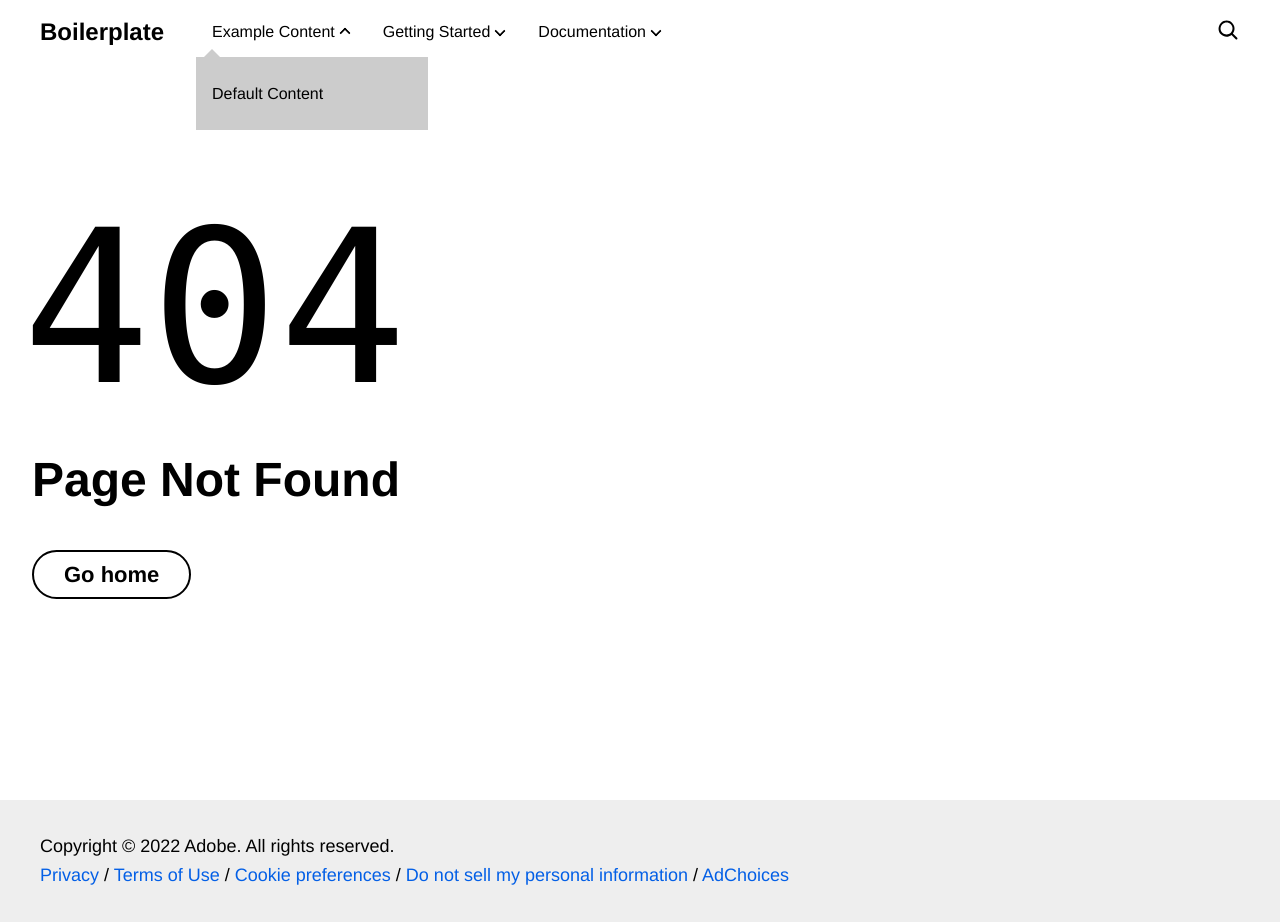
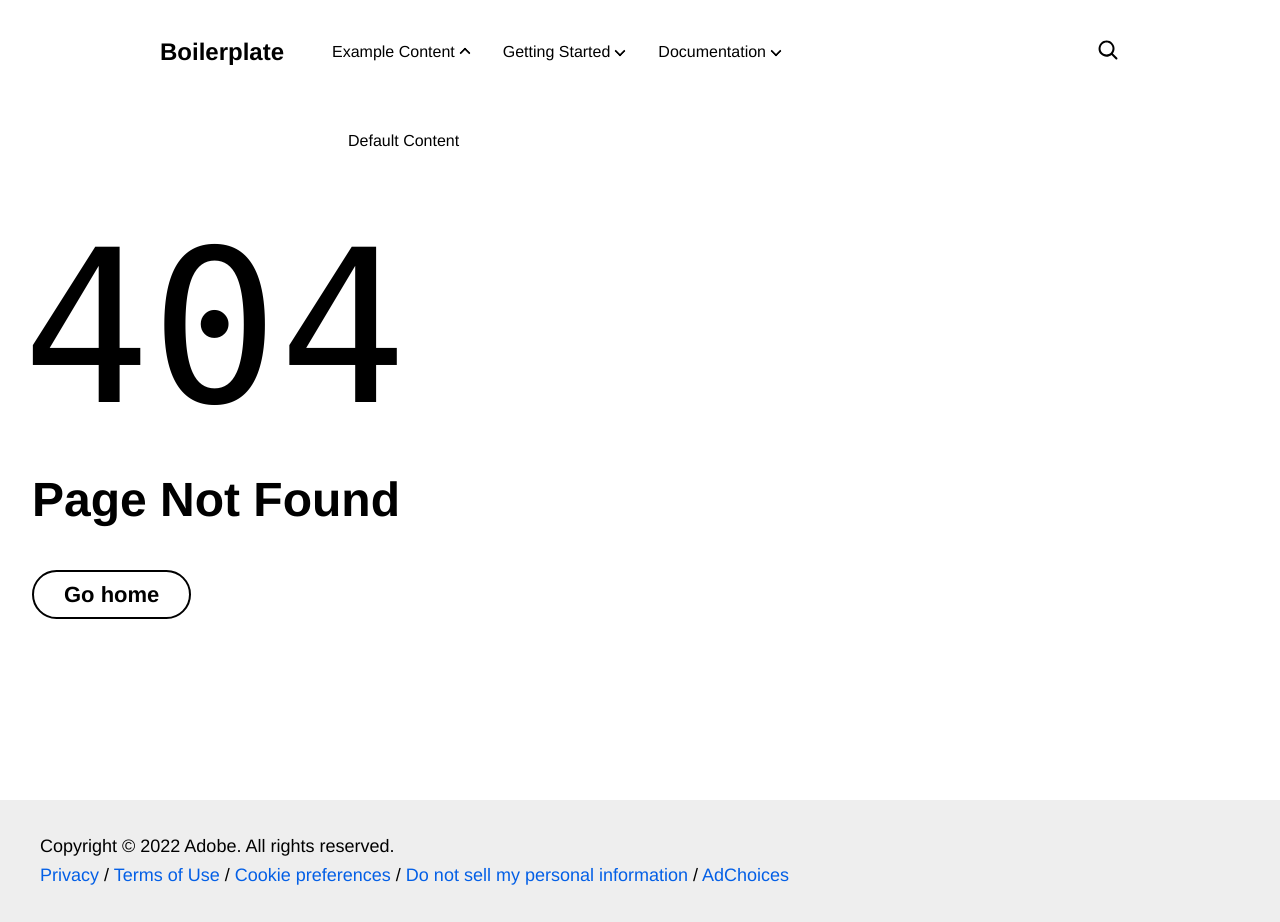
Before and after one commit to rrgoli/Demo-website, a website with bundled scripts: page 404.html in a window 1280 px wide. Both pictures are taken after a click on the button "Example Content". Built offline with nearby package versions, Linux system fonts and the light colour scheme; files whose address does not match are found by name.

Commit message:
first changes

```diff
--- a/blocks/header/header.css
+++ b/blocks/header/header.css
@@ -15,7 +15,7 @@ header nav {
   align-items: center;
   gap: 0 2em;
   margin: auto;
-  max-width: 1264px;
+  max-width: 1024px;
   height: var(--nav-height);
   padding: 0 1rem;
   font-family: var(--body-font-family);
@@ -63,6 +63,7 @@ header nav .nav-hamburger {
   height: 22px;
   display: flex;
   align-items: center;
+  grid-column: 3;
 }
 
 header nav .nav-hamburger button {
@@ -148,7 +149,7 @@ header .nav-brand {
 }
 
 header nav .nav-brand img {
-  width: 128px;
+  width: 148px;
   height: auto;
 }
 
@@ -244,15 +245,15 @@ header nav .nav-sections ul > li > ul > li {
   header nav .nav-sections > ul > li[aria-expanded="true"] > ul {
     display: block;
     position: absolute;
-    left: -1em;
+    left: 0;
+    top: 65px;
     width: 200px;
-    margin-top: 12px;
     padding: 1em;
-    background-color: var(--highlight-background-color);
+    background-color: var(--background-color);
     white-space: initial;
   }
 
-  header nav .nav-sections > ul > li > ul::before {
+  /* header nav .nav-sections > ul > li > ul::before {
     content: '';
     position: absolute;
     top: -8px;
@@ -262,7 +263,7 @@ header nav .nav-sections ul > li > ul > li {
     border-left: 8px solid transparent;
     border-right: 8px solid transparent;
     border-bottom: 8px solid var(--highlight-background-color);
-  }
+  } */
 
   header nav .nav-sections > ul > li > ul > li {
     padding: 8px 0;
--- a/blocks/hero/hero.css
+++ b/blocks/hero/hero.css
@@ -6,6 +6,8 @@ main .hero-container > div {
 
 main .hero-container {
   padding: 0;
+  max-width: 1024px;
+  margin: 0 auto;
 }
 
 main .hero {
--- a/styles/styles.css
+++ b/styles/styles.css
@@ -38,7 +38,7 @@
   --heading-font-size-xs: 18px;
 
   /* nav height */
-  --nav-height: 64px;
+  --nav-height: 104px;
 
 }
 
```
